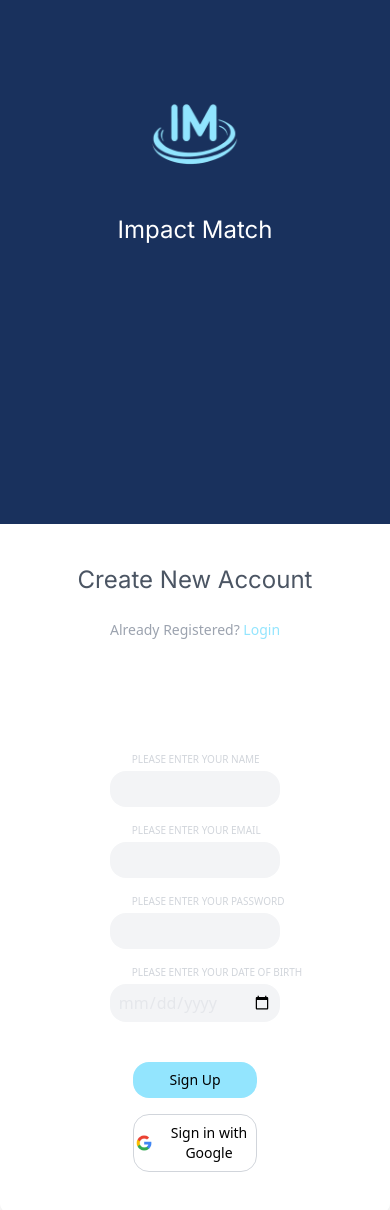
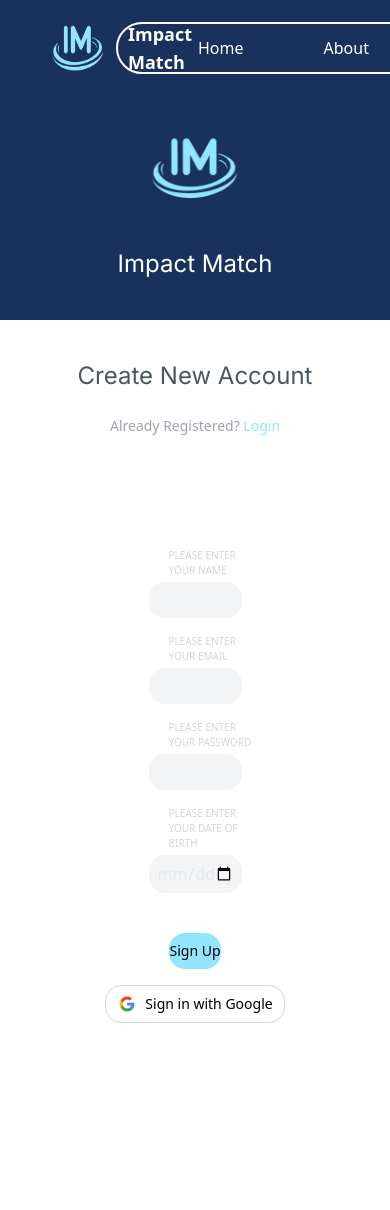
Before and after one commit to Impact-Match/Impact-Match, a React (Create React App) app in the folder frontend/: page /signup in a window 390 px wide. Shown: the top 1210 px of the page. After the commit the page ends 1063 px from the top, so only its background shows below. Built offline with nearby package versions, Linux system fonts and the light colour scheme.

Commit message:
completed adjust responsiveness for signup page

```diff
--- a/frontend/src/App.js
+++ b/frontend/src/App.js
@@ -15,9 +15,7 @@
     // only for demo signup page, we can change it later
     <Router>
       <div className="App">
-
         <NavigationBar />
-
         <Routes>
           <Route path="/signup" element={<Signup />} />
           <Route path="/login" element={<Login />} />
--- a/frontend/src/Signup.js
+++ b/frontend/src/Signup.js
@@ -1,7 +1,6 @@
 import React, { useState } from 'react';
 import icon from './assets/ImpactMatchLogo_Transparent.png';
 import googleIcon from './assets/google.png';
-
 
 const Signup = () => {
     const [userType, setUserType] = useState('student');
@@ -10,10 +9,11 @@
     }
 
     return (
-        <div className="flex justify-center items-center h-screen">
-            <div className="flex flex-col md:flex-row w-full max-w-4xl bg-white shadow-lg rounded-lg overflow-hidden">
+        <div className="flex flex-col h-screen w-screen">
+            <div className="flex-grow flex flex-col">
+                <div className="flex flex-col md:flex-row w-full h-full bg-white overflow-hidden">
                     {/* Left Section */}
-                <div className="w-full md:w-2/5 bg-darkBlue text-white p-10 flex flex-col justify-center items-center min-h-[700px]">
+                    <div className="w-full md:w-1/3 bg-darkBlue text-white p-10 flex flex-col justify-center items-center">
                         <div className="flex mb-20 -mt-36">
                             <button
                                 className={`w-32 py-1 rounded-sm font-inter ${userType === 'student' ? 'bg-lightBlue' : 'bg-gray-400'}`}
@@ -31,51 +31,50 @@
                         <img src={icon} alt="Impact Match Logo" className="w-32 h-32 mb-4" />
                         <h1 className="text-2xl font-inter">Impact Match</h1>
                     </div>
-
                     {/* Right Section */}
-                <div className="w-full md:w-3/5 p-10 flex flex-col items-center justify-center">
+                    <div className="w-full md:w-2/3 p-10 flex flex-col items-center justify-center">
                     <h2 className="text-2xl mb-6 text-gray-600 text-center font-inter">Create New Account</h2>
                     <p className="text-sm mb-28 text-gray-400 text-center">Already Registered? <button className="text-lightBlue">Login</button></p>
                         {userType === 'student' ? (
                             <form className="w-full space-y-4">
                                 <div className="flex flex-col items-center">
-                                <label className="text-gray-300 w-2/3 text-left mb-1 ml-20 text-[10px]">PLEASE ENTER YOUR NAME</label>
+                                    <label className="text-gray-300 w-[30%] text-left mb-1 ml-10 text-[10px]">PLEASE ENTER YOUR NAME</label>
                                     <input
                                         type="text"
-                                    className="w-[55%] py-1.5 px-2 rounded-2xl bg-gray-100"
+                                        className="w-[30%] py-1.5 px-2 rounded-2xl bg-gray-100"
                                     />
                                 </div>
                                 <div className="flex flex-col items-center">
-                                <label className="text-gray-300 w-2/3 text-left mb-1 ml-20 text-[10px]">PLEASE ENTER YOUR EMAIL</label>
+                                    <label className="text-gray-300 w-[30%] text-left mb-1 ml-10 text-[10px]">PLEASE ENTER YOUR EMAIL</label>
                                     <input
                                         type="email"
-                                    className="w-[55%] py-1.5 px-2 rounded-2xl bg-gray-100"
+                                        className="w-[30%] py-1.5 px-2 rounded-2xl bg-gray-100"
                                     />
                                 </div>
                                 <div className="flex flex-col items-center">
-                                <label className="text-gray-300 w-2/3 text-left mb-1 ml-20 text-[10px]">PLEASE ENTER YOUR PASSWORD</label>
+                                    <label className="text-gray-300 w-[30%] text-left mb-1 ml-10 text-[10px]">PLEASE ENTER YOUR PASSWORD</label>
                                     <input
                                         type="password"
-                                    className="w-[55%] py-1.5 px-2 rounded-2xl bg-gray-100"
+                                        className="w-[30%] py-1.5 px-2 rounded-2xl bg-gray-100"
                                     />
                                 </div>
                                 <div className="flex flex-col items-center">
-                                <label className="text-gray-300 w-2/3 text-left mb-1 ml-20 text-[10px]">PLEASE ENTER YOUR DATE OF BIRTH</label>
+                                    <label className="text-gray-300 w-[30%] text-left mb-1 ml-10 text-[10px]">PLEASE ENTER YOUR DATE OF BIRTH</label>
                                     <input
                                         type="date"
-                                    className="w-[55%] py-1.5 px-2 rounded-2xl bg-gray-100 text-gray-200"
+                                        className="w-[30%] py-1.5 px-2 rounded-2xl bg-gray-100 text-gray-200"
                                     />
                                 </div>
                                 <div className="flex justify-center">
                                     <button
                                         type="submit"
-                                    className="w-2/5 py-2 bg-lightBlue text-black rounded-2xl text-sm mt-6"
+                                        className="w-[17%] py-2 bg-lightBlue text-black rounded-2xl text-sm mt-6"
                                     >
                                         Sign Up
                                     </button>
                                 </div>
                                 <div className="flex justify-center mt-4">
-                                <button className="w-2/5 py-2 flex items-center justify-center bg-white text-black border border-gray-300 rounded-2xl text-sm">
+                                    <button className="min-w-[180px] py-2 flex items-center justify-center bg-white text-black border border-gray-300 rounded-2xl text-sm">
                                         <img src={googleIcon} alt="Google Icon" className="w-5 h-5 mr-2" />
                                         Sign in with Google
                                     </button>
@@ -84,43 +83,43 @@
                         ) : (
                             <form className="w-full space-y-4">
                                 <div className="flex flex-col items-center">
-                                <label className="text-gray-300 w-2/3 text-left mb-1 ml-20 text-[10px]">PLEASE ENTER YOUR NAME</label>
+                                    <label className="text-gray-300 w-[30%] text-left mb-1 ml-10 text-[10px]">PLEASE ENTER YOUR NAME</label>
                                     <input
                                         type="text"
-                                    className="w-[55%] py-1.5 px-2 rounded-2xl bg-gray-100"
+                                        className="w-[30%] py-1.5 px-2 rounded-2xl bg-gray-100"
                                     />
                                 </div>
                                 <div className="flex flex-col items-center">
-                                <label className="text-gray-300 w-2/3 text-left mb-1 ml-20 text-[10px]">PLEASE ENTER YOUR COMPANY NAME</label>
+                                    <label className="text-gray-300 w-[30%] text-left mb-1 ml-10 text-[10px]">PLEASE ENTER YOUR COMPANY NAME</label>
                                     <input
                                         type="text"
-                                    className="w-[55%] py-1.5 px-2 rounded-2xl bg-gray-100"
+                                        className="w-[30%] py-1.5 px-2 rounded-2xl bg-gray-100"
                                     />
                                 </div>
                                 <div className="flex flex-col items-center">
-                                <label className="text-gray-300 w-2/3 text-left mb-1 ml-20 text-[10px]">PLEASE ENTER YOUR EMAIL</label>
+                                    <label className="text-gray-300 w-[30%] text-left mb-1 ml-10 text-[10px]">PLEASE ENTER YOUR EMAIL</label>
                                     <input
                                         type="email"
-                                    className="w-[55%] py-1.5 px-2 rounded-2xl bg-gray-100"
+                                        className="w-[30%] py-1.5 px-2 rounded-2xl bg-gray-100"
                                     />
                                 </div>
                                 <div className="flex flex-col items-center">
-                                <label className="text-gray-300 w-2/3 text-left mb-1 ml-20 text-[10px]">PLEASE ENTER YOUR PASSWORD</label>
+                                    <label className="text-gray-300 w-[30%] text-left mb-1 ml-10 text-[10px]">PLEASE ENTER YOUR PASSWORD</label>
                                     <input
                                         type="password"
-                                    className="w-[55%] py-1.5 px-2 rounded-2xl bg-gray-100"
+                                        className="w-[30%] py-1.5 px-2 rounded-2xl bg-gray-100"
                                     />
                                 </div>
                                 <div className="flex justify-center">
                                     <button
                                         type="submit"
-                                    className="w-2/5 py-2 bg-lightBlue text-black rounded-2xl text-sm mt-6"
+                                        className="w-[17%] py-2 bg-lightBlue text-black rounded-2xl text-sm mt-6"
                                     >
                                         Sign Up
                                     </button>
                                 </div>
                                 <div className="flex justify-center mt-4">
-                                <button className="w-2/5 py-2 flex items-center justify-center bg-white text-black border border-gray-300 rounded-2xl text-sm">
+                                    <button className="min-w-[180px] py-2 flex items-center justify-center bg-white text-black border border-gray-300 rounded-2xl text-sm">
                                         <img src={googleIcon} alt="Google Icon" className="w-5 h-5 mr-2" />
                                         Sign in with Google
                                     </button>
@@ -130,6 +129,7 @@
                     </div>
                 </div>
             </div>
+        </div>
     );
 }
 
```
Also changed, not shown: frontend/src/NavigationBar.js (line endings or trailing spaces). Lines whose indentation alone changed are shown as unchanged.
